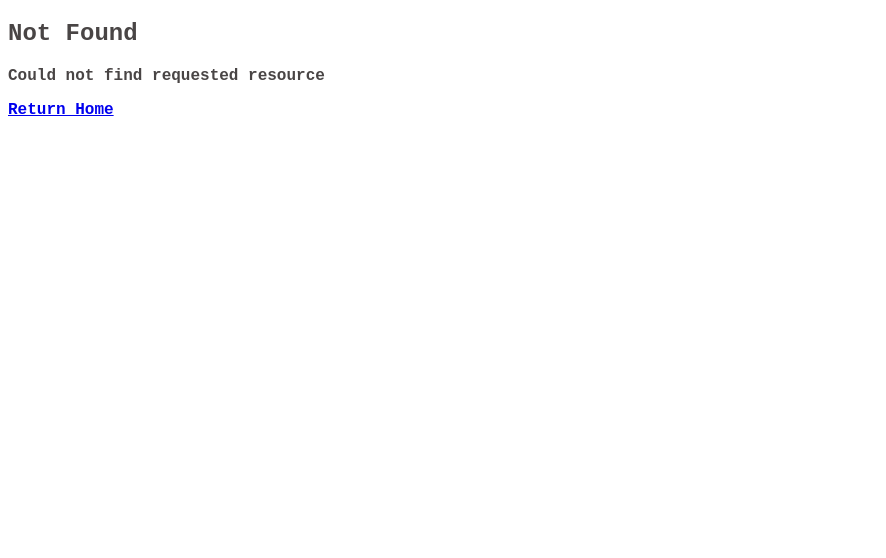
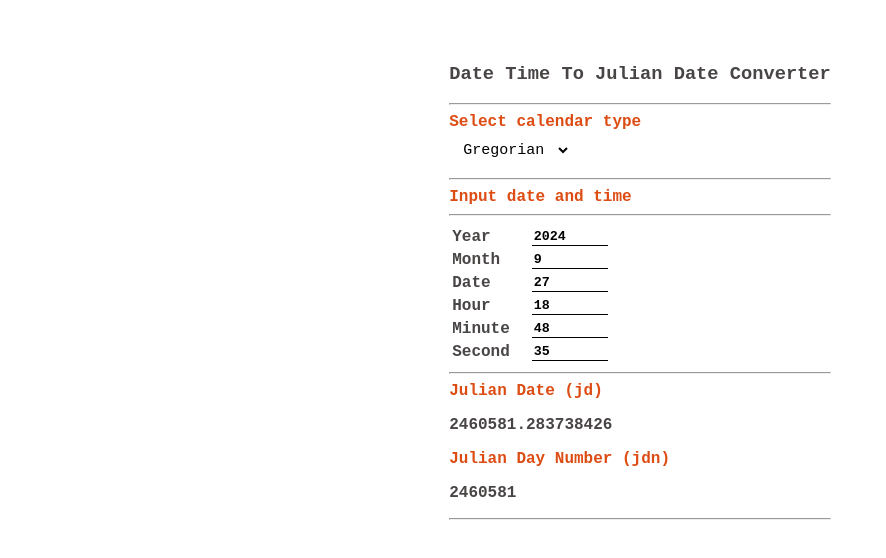
Before and after one commit to phothinmg/next-mycal, a Next.js app: page /gregorian in a window 1280 px wide. Before the commit this address had no page. Shown: the top 558 px of the page, without its empty margins (0-886 px from the left). Built offline with nearby package versions, Linux system fonts and the light colour scheme; a web font is replaced by a local one.

Commit message:
modified:   app/globals.css

```diff
--- a/app/globals.css
+++ b/app/globals.css
@@ -2,12 +2,14 @@
 :root {
   --bg: #ffffff;
   --text: #494545;
+  --text2: rgb(221, 76, 19);
 }
 
 @media (prefers-color-scheme: dark) {
   :root {
     --bg: #0a0a0a;
     --text: #ededed;
+    --text2: gold;
   }
 }
 
@@ -32,6 +34,14 @@ section {
 .nav .link {
   text-decoration: none;
   font-size: small;
+  margin-right: 10px;
+}
+/* content body */
+.content {
+  margin: auto;
+  width: auto;
+  display: table;
+  padding: 27px;
 }
 /* Converter */
 .converter {
@@ -66,7 +76,7 @@ section {
   font-size: large;
 }
 .converter small {
-  color: rgb(221, 76, 19);
+  color: var(--text2);
   font-size: medium;
 }
 .converter .jd {
@@ -79,3 +89,18 @@ section {
   width: 180px;
   border-bottom: 1px solid;
 }
+p.content {
+  padding: 10px;
+  width: 95%;
+  margin: 10px auto;
+  text-align: justify;
+  font-size: medium;
+  text-justify: auto;
+}
+
+/* media q */
+@media (max-width: 1000px) {
+  .content {
+    padding: auto;
+  }
+}
--- /dev/null
+++ b/app/gregorian/converter.tsx
@@ -0,0 +1,146 @@
+"use client";
+import React from "react";
+import { useState } from "react";
+import { type CalendarTypes, j2d, jdnow, dt2j } from "../index";
+
+//
+export default function JulianConverter() {
+  const jdNow = jdnow();
+  const dtNow = j2d(jdNow);
+  const [ct, setCtValue] = useState<CalendarTypes | string>("Gregorian");
+  const [year, setYearValue] = useState<number>(dtNow.year);
+  const [month, setMonthValue] = useState<number>(dtNow.month);
+  const [date, setDateValue] = useState<number>(dtNow.day);
+  const [hour, setHourValue] = useState<number>(dtNow.hour);
+  const [minute, setMinuteValue] = useState<number>(dtNow.minute);
+  const [second, setSecondValue] = useState<number>(dtNow.second);
+  const julian: {
+    jd: number;
+    jdn: number;
+  } = dt2j(year, month, date, hour, minute, second, ct as CalendarTypes);
+  const jd: number = julian.jd;
+  const jdn: number = julian.jdn;
+  //
+
+  return (
+    <div className={"converter"}>
+      <h3>Date Time To Julian Date Converter</h3>
+      <hr />
+      <small>Select calendar type </small>
+      <br />
+      <select
+        name="ct"
+        id="ct"
+        value={ct}
+        onChange={(e) => setCtValue(e.target.value)}
+      >
+        <option value="Gregorian">Gregorian</option>
+        <option value="Julian">Julian</option>
+        <option value="British">British</option>
+      </select>
+      <hr />
+      <small>Input date and time</small>
+      <hr />
+      <table>
+        <tbody>
+          <tr>
+            <td>Year</td>
+            <td>
+              <input
+                className={"tinput"}
+                min={-3000}
+                max={3000}
+                type="number"
+                name="year"
+                id="year"
+                value={year}
+                onChange={(e) => setYearValue(Number(e.target.value))}
+              />
+            </td>
+          </tr>
+          <tr>
+            <td>Month</td>
+            <td>
+              <input
+                className={"tinput"}
+                min={1}
+                max={12}
+                type="number"
+                name="month"
+                id="month"
+                value={month}
+                onChange={(e) => setMonthValue(Number(e.target.value))}
+              />
+            </td>
+          </tr>
+          <tr>
+            <td>Date</td>
+            <td>
+              <input
+                className={"tinput"}
+                min={1}
+                max={31}
+                type="number"
+                name="date"
+                id="date"
+                value={date}
+                onChange={(e) => setDateValue(Number(e.target.value))}
+              />
+            </td>
+          </tr>
+          <tr>
+            <td>Hour</td>
+            <td>
+              <input
+                className={"tinput"}
+                min={0}
+                max={23}
+                type="number"
+                name="hour"
+                id="hour"
+                value={hour}
+                onChange={(e) => setHourValue(Number(e.target.value))}
+              />
+            </td>
+          </tr>
+          <tr>
+            <td>Minute</td>
+            <td>
+              <input
+                className={"tinput"}
+                min={0}
+                max={59}
+                type="number"
+                name="minute"
+                id="minute"
+                value={minute}
+                onChange={(e) => setMinuteValue(Number(e.target.value))}
+              />
+            </td>
+          </tr>
+          <tr>
+            <td>Second</td>
+            <td>
+              <input
+                className={"tinput"}
+                min={0}
+                max={59}
+                type="number"
+                name="second"
+                id="second"
+                value={second}
+                onChange={(e) => setSecondValue(Number(e.target.value))}
+              />
+            </td>
+          </tr>
+        </tbody>
+      </table>
+      <hr />
+      <small>Julian Date (jd)</small>
+      <p id="jd">{jd}</p>
+      <small>Julian Day Number (jdn)</small>
+      <p id="jdn">{jdn}</p>
+      <hr />
+    </div>
+  );
+}
--- /dev/null
+++ b/app/gregorian/page.tsx
@@ -0,0 +1,18 @@
+import type { Metadata } from "next";
+import React from "react";
+import dynamic from "next/dynamic";
+const GregorianNoSSR = dynamic(() => import("./converter"), { ssr: false });
+//
+
+export const metadata: Metadata = {
+  title: "Gregorian",
+};
+
+const GConverter: React.FC = () => {
+  return (
+    <section>
+      <GregorianNoSSR />
+    </section>
+  );
+};
+export default GConverter;
--- a/app/index.ts
+++ b/app/index.ts
@@ -87,3 +87,46 @@ export function julianToDateTime(jd: number, ct: CalendarTypes): string {
     g3.second.toString().length === 1 ? `0${g3.second}` : `${g3.second}`;
   return `${mo} ${g3.day} , ${g3.year} , ${h}:${mi}:${s}`;
 }
+export function dt2j(
+  year: number,
+  month: number,
+  day: number,
+  hour: number,
+  minute: number,
+  second: number,
+  ct: CalendarTypes
+): { jd: number; jdn: number } {
+  // setting default values
+  const h: number = hour ?? 12;
+  const m: number = minute ?? 0;
+  const s: number = second ?? 0;
+  const ctt: CalendarTypes = ct ?? "Gregorian";
+  const d: number = secularDiff(year);
+  // To decimal fraction of the day
+  // h , m , s
+  const df: number = (h - 12) / 24 + m / 1440 + s / 86400;
+  // pre jdn
+  const a: number = Math.floor((month - 3) / 12);
+  const x4: number = year + a;
+  const x3: number = Math.floor(x4 / 100);
+  const x2: number = x4 % 100;
+  const x1: number = month - 12 * a - 3;
+  const _jdn: number =
+    Math.floor((146097 * x3) / 4) +
+    Math.floor((36525 * x2) / 100) +
+    Math.floor((153 * x1 + 2) / 5) +
+    day +
+    1721119;
+  // pre jd with decimal fraction of h,m,s and local tz offset, given tz offset
+  const _jd: number = _jdn + df;
+  // check calendar type and if pre jd lass than 2361222 + secular difference
+  // Gregorian date 1752-Sep-14 JDN = 2361222
+  const jd: number =
+    ctt === "Julian" || (ctt === "British" && _jd < 2361222) ? _jd + d : _jd;
+  // make sure jdn with tz and calendar type
+  const jdn: number = Math.round(jd);
+  return {
+    jd,
+    jdn,
+  };
+}
--- a/app/julian/page.tsx
+++ b/app/julian/page.tsx
@@ -8,11 +8,11 @@ export const metadata: Metadata = {
   title: "Julian Date Converter",
 };
 
-const Converter: React.FC = () => {
+const JConverter: React.FC = () => {
   return (
     <section>
       <JulianNoSSR />
     </section>
   );
 };
-export default Converter;
+export default JConverter;
--- a/app/not-found.tsx
+++ b/app/not-found.tsx
@@ -1,11 +1,11 @@
-import Link from 'next/link'
+import Link from "next/link";
 
 export default function NotFound() {
   return (
-    <div>
+    <div className="converter">
       <h2>Not Found</h2>
       <p>Could not find requested resource</p>
       <Link href="/">Return Home</Link>
     </div>
-  )
+  );
 }
```
Also changed, not shown: app/page.tsx (+21 -8 lines).
